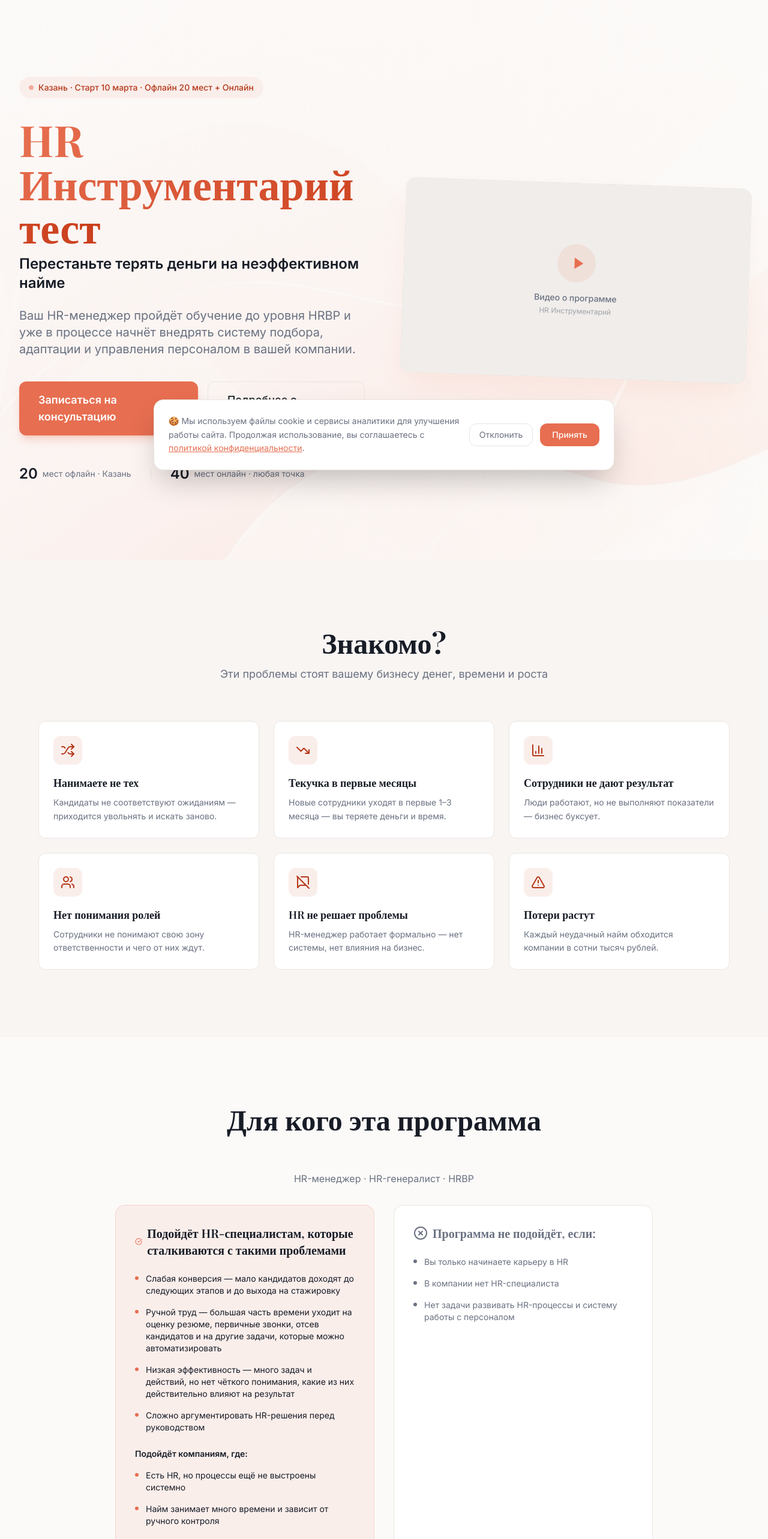
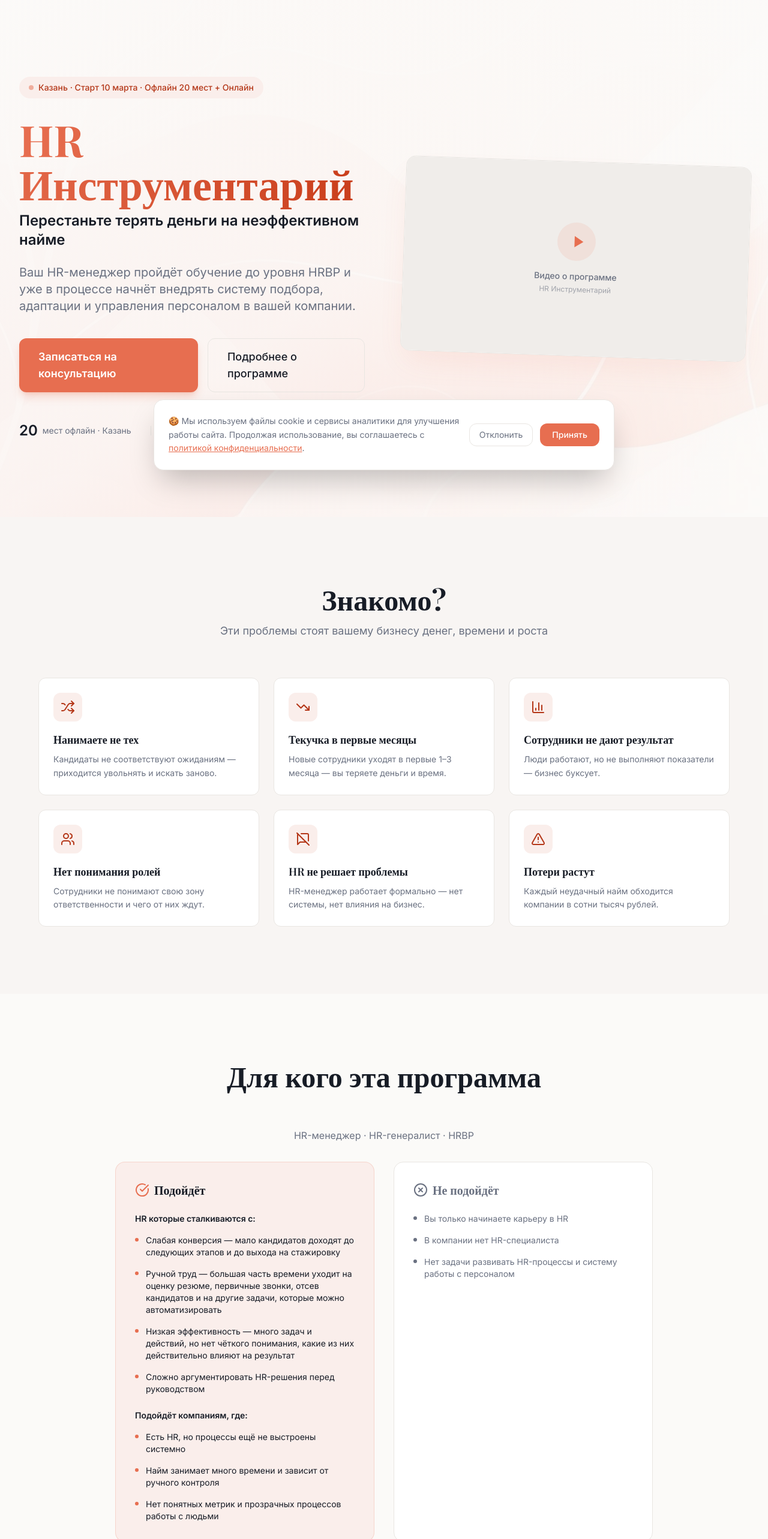
Before and after one commit to di1818/Test01, a React (Vite) app: page / in a window 1280 px wide. Shown: the top 2566 px of the page at 60% size. Built offline with nearby package versions, Linux system fonts and the light colour scheme; no server answers; the HTML template or start-up script is replaced by a standard one.

Commit message:
Fix audience card labels text

```diff
--- a/src/components/ForWhomSection.tsx
+++ b/src/components/ForWhomSection.tsx
@@ -36,8 +36,9 @@ const ForWhomSection = () => (
           <div className="rounded-2xl border border-primary/20 bg-accent p-8 h-full">
             <h3 className="text-xl font-semibold mb-6 flex items-center gap-2">
               <CheckCircle className="h-6 w-6 text-primary" />
-              Подойдёт HR-специалистам, которые сталкиваются с такими проблемами
+              Подойдёт
             </h3>
+            <p className="text-sm font-semibold mb-4">HR которые сталкиваются с:</p>
             <ul className="space-y-4">
               {hrProblems.map((item) => (
                 <li key={item} className="flex items-start gap-3 text-sm">
@@ -62,7 +63,7 @@ const ForWhomSection = () => (
           <div className="rounded-2xl border border-border bg-card p-8 h-full">
             <h3 className="text-xl font-semibold mb-6 flex items-center gap-2 text-muted-foreground">
               <XCircle className="h-6 w-6" />
-              Программа не подойдёт, если:
+              Не подойдёт
             </h3>
             <ul className="space-y-4 text-muted-foreground">
               {notSuitable.map((item) => (
--- a/src/components/HeroSection.tsx
+++ b/src/components/HeroSection.tsx
@@ -48,7 +48,7 @@ const HeroSection = () => {
               transition={{ duration: 0.7, delay: 0.1 }}
               className="text-4xl md:text-6xl lg:text-7xl font-bold leading-tight mb-3 font-display"
             >
-              <span className="text-gradient">HR Инструментарий тест</span>
+              <span className="text-gradient">HR Инструментарий</span>
             </motion.h1>
 
             <motion.p
--- a/src/components/ProgramSection.tsx
+++ b/src/components/ProgramSection.tsx
@@ -13,13 +13,10 @@ const ProgramSection = () => (
     <div className="container">
       <Reveal className="text-center mb-16">
         <h2 className="text-3xl md:text-5xl font-bold font-display mb-4">
-          <span className="text-gradient">HR Инструментарий</span>
+          <span className="text-gradient">Программа 4 модуля</span>
         </h2>
-        <p className="text-muted-foreground text-lg max-w-xl mx-auto">
-          <strong>Сильный HR, который управляет системой — а не тушит пожары</strong>
-        </p>
         <p className="text-muted-foreground text-lg max-w-xl mx-auto mt-3">
-          8 недель практики и внедрения: найм, адаптация, метрики, роль HR в бизнесе — чтобы HR мог влиять на результат и говорить с руководством на языке бизнеса.
+          8 недель, 1 раз в неделю по 2 часа. Практика и внедрение в вашей компании.
         </p>
       </Reveal>
 
```
